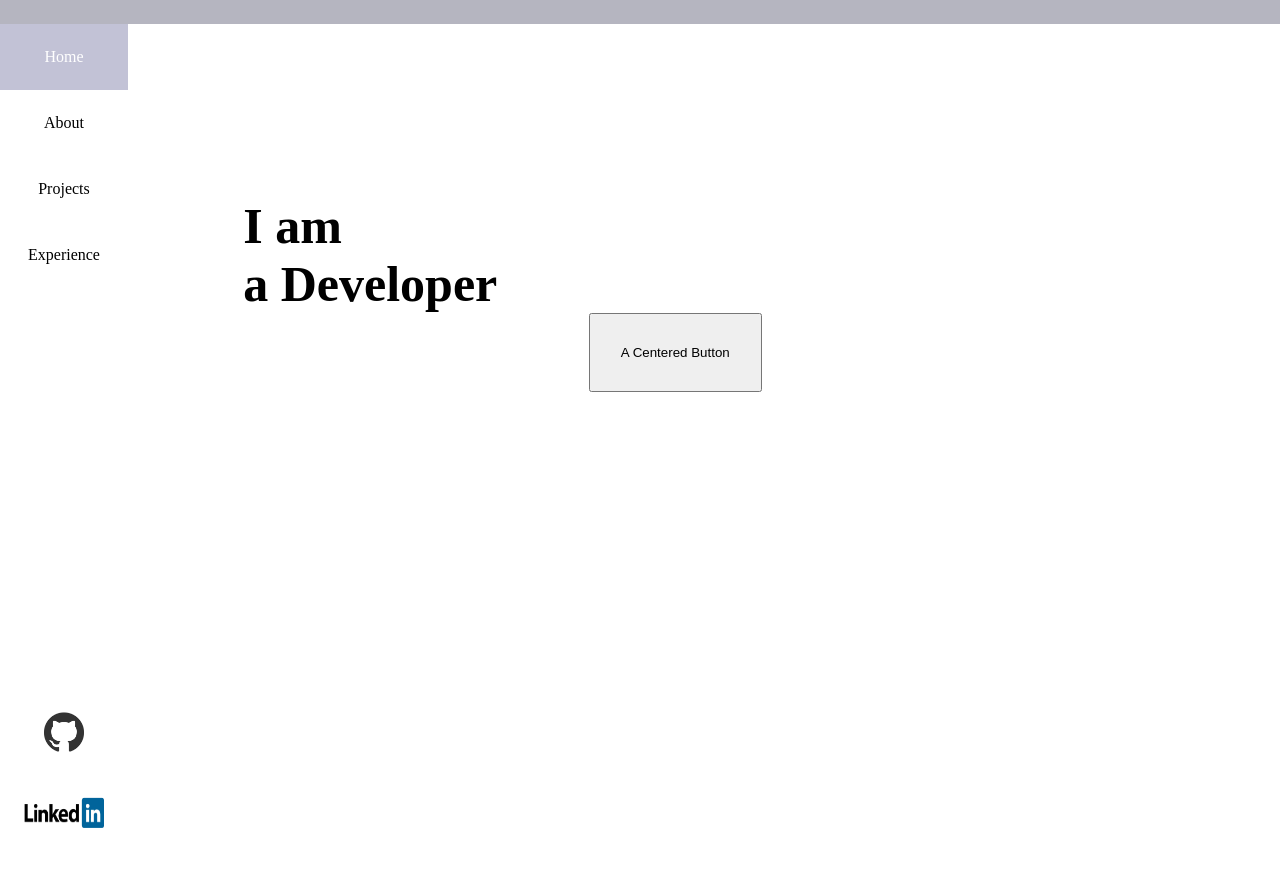
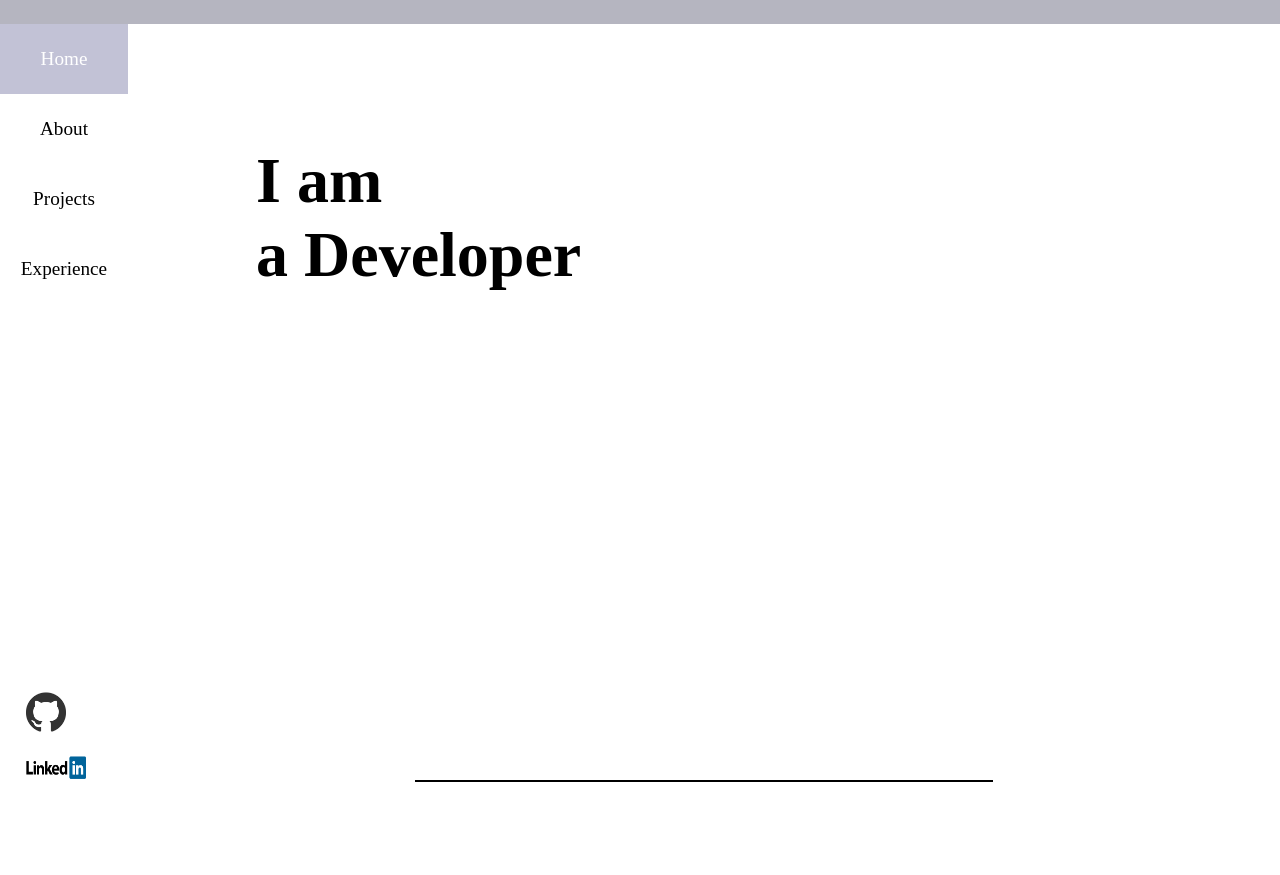
Before and after one commit to chengq220/resume, a plain HTML site: page resume.html in a window 1280 px wide. Shown: the top 875 px of the page. Drawn offline with nearby package versions, Linux system fonts and the light colour scheme.

Commit message:
new stuff

```diff
--- a/resume.html
+++ b/resume.html
@@ -3,6 +3,8 @@
   <head>
     <title>About Cheng</title>
   	<link rel="stylesheet" href="style.css">
+    <meta name="viewport" content="width=device-width, initial-scale=1.0, minimum-scale=1.0, maximum-scale=1.0, user-scalable=no">
+    <script src="https://ajax.googleapis.com/ajax/libs/jquery/3.5.1/jquery.min.js"></script>
   </head>
   <script>
 	function init(){
@@ -42,33 +44,39 @@
 			window.current = tabs[3];
 		}
 	}
+
+  $(document).ready(function(){
+    $(".bold-main").fadeIn(3000);
+  });
   </script>
 
   <body onload = "init()">
 	<div class = "page-header"></div>
+  <div class = "wrapper">
   	<ul id = "navbar">
   		<li><a id = 'nav_tab1' class = 'active' href='#'>Home</a></li>
   		<li><a id = 'nav_tab2' href='#section2'>About</a></li>
   		<li><a id = 'nav_tab3' href='#section3'>Projects</a></li>
   		<li><a id = 'nav_tab4' href='#section4'>Experience</a></li>
+  	</ul>
     <div class = "contact">
       <!--<p>Follow Me @</p> need to fix the contact container-->
       <div class = 'contact-container'>
         <a href = 'https://github.com' target = '_blank' rel="noreferrer noopener">
-					<img src = 'assets\GitHub.png' alt = 'Github' width = '40' height = '40' >
+          <img src = 'assets\GitHub.png' alt = 'Github' width = '40vw' height = '40vh' >
         </a>
       </div>
       <div class = 'contact-container'>
         <a href = 'https://linkedin.com' target = '_blank' rel="noreferrer noopener">
-					<img src = 'assets\linkedin.png' alt = 'LinkedIn' width = '80' height = '80'>
+          <img src = 'assets\linkedin.png' alt = 'LinkedIn' width = '60vw' height = '60vh'>
         </a>
       </div>
     </div>
-	</ul>
+    </div>
   	<div id = "info">
   		<div id = "section1" class = "section-card">
   			<div class = "bold-main">I am <br>a Developer</br></div>
-			<button onclick = "window.location.href = '#section2'">A Centered Button</button>
+  			<!--<button onclick = "window.location.href = '#section2'" style = "z-index: 1000;">A Centered Button</button>-->
   			<hr style = 'border: 1px solid #000000; width: 50%'>
   		</div>
   		<div id = "section2" class = "section-card">
--- a/style.css
+++ b/style.css
@@ -1,5 +1,4 @@
 html{
-	height: 100vh;
 	scroll-behavior: smooth;
 }
 
@@ -14,14 +13,13 @@ h1{
 
 img{
 	display: block;
-	margin-left: auto;
-	margin-right: auto;
 	padding-top: 1vh;
 }
 
 #navbar{
 	width: 10%;
 	height: 100%;
+	float: left;
 	list-style-type: none;
 }
 
@@ -34,7 +32,7 @@ img{
 	text-decoration: none;
 	color: black;
 	padding: 3vh 1.5vw;
-	font-size: 2vh
+	font-size: 1.5vw;
 }
 
 #navbar li a:hover{
@@ -60,13 +58,6 @@ img{
 	height: 100%;
 }
 
-.contact{
-	position: relative;
-	top: 52vh;
-}
-
-
-
 .section-card{
 	height: 100vh;
 }
@@ -79,16 +70,21 @@ img{
 }
 
 .contact-container{
-	padding-bottom: 2vh;
+		padding-left: 2vw;
+}
 
+.contact{
+	position: fixed;
+	bottom: 0;
 }
 
 .bold-main{
+	display: none;
 	font-weight: bold;
 	font-family: Alegor;
-	font-size: 50px;
-	margin-left: 10%;
-	margin-top: 15%
+	font-size: 5vw;
+	margin-left: 10vw;
+	padding-top: 15vh;
 }
 
 #info hr{
@@ -99,9 +95,8 @@ img{
 button{
 	padding: 30px;
 	margin-left: 40%;
+}
 
-
-}
 
 @media only screen and (max-width:1080px){
 
```
Also changed, not shown: assets/main_background.jpg (added), assets/main_pic.png (added), 2 other files. Lines whose indentation alone changed are shown as unchanged.
